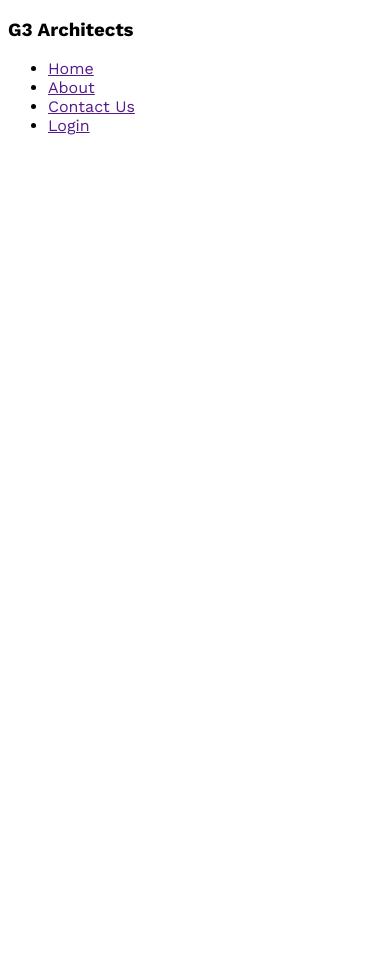
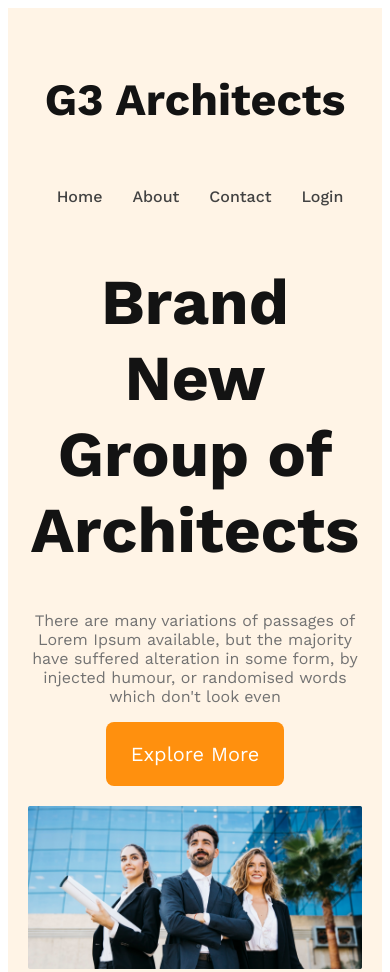
Before and after one commit to aminur-git/g3-architect-website, a plain HTML site: page index.html in a window 390 px wide. Shown: the top 972 px of the page. Before the commit the page ends 844 px from the top, so only its background shows below. Drawn offline with nearby package versions, Linux system fonts and the light colour scheme.

Commit message:
finished the header section with responsive for mobile and medium devices

```diff
--- a/index.html
+++ b/index.html
@@ -1,5 +1,6 @@
 <!DOCTYPE html>
 <html lang="en">
+
 <head>
     <meta charset="UTF-8">
     <meta name="viewport" content="width=device-width, initial-scale=1.0">
@@ -7,18 +8,27 @@
     <link rel="stylesheet" href="styles/style.css">
 
 </head>
+
 <body>
 
     <header>
         <nav>
-            <h3>G3 Architects</h3>
-           <ul>
-            <li><a href="">Home</a></li>
-            <li><a href="">About</a></li>
-            <li><a href="">Contact Us</a></li>
-            <li><a href="">Login</a></li>
-           </ul>
+            <h3 class="nav-title">G3 Architects</h3>
+            <ul>
+                <li><a href="">Home</a></li>
+                <li><a href="">About</a></li>
+                <li><a href="">Contact</a></li>
+                <li><a href="">Login</a></li>
+            </ul>
         </nav>
+        <div class="banner">
+            <div class="banner-content">
+                <h1 class="banner-title">Brand New Group of Architects </h1>
+                <p class="banner-description">There are   many variations of passages of Lorem Ipsum available, but the majority have suffered alteration in some form, by injected humour, or randomised words which don't look even</p>
+                <button class="primary-button">Explore More</button>
+            </div>
+            <img src="images/banner.png" alt="banner">
+        </div>
     </header>
     <main>
 
@@ -27,4 +37,5 @@
 
     </footer>
 </body>
+
 </html>
--- a/styles/style.css
+++ b/styles/style.css
@@ -1,9 +1,108 @@
 /* Work sans font from google font */
 @import url('https://fonts.googleapis.com/css2?family=Work+Sans:ital,wght@0,100..900;1,100..900&display=swap');
 
-
+/* shared styles */
 *{
 
   font-family: "Work Sans";
 
 }
+
+.primary-button{
+    color: #FFFFFF;
+    font-size: 1.25rem;
+    font-weight: 600px;
+    padding: 20px 25px;
+    background-color: #FF900E ;
+    border: none;
+    border-radius: 8px;
+    cursor: pointer;
+
+}
+
+/* header styles */
+header{
+    background-color: rgba(255, 144, 14, 0.1);
+    padding: 50px 240px;
+}
+
+nav{
+    display: flex;
+    justify-content: space-between;
+    align-items: center;
+}
+
+nav > ul{
+    display: flex;
+}
+
+nav li{
+    list-style: none;
+    margin-right: 30px ;
+    font-weight: 500;
+    font-size: 1rem;
+
+}
+
+nav li a{
+    text-decoration: none;
+    color: #424242 ;
+}
+
+.nav-title{
+    color: #131313;
+    font-size: 2.8rem;
+    font-weight: 700;
+}
+
+/* banner styles */
+
+.banner-content{
+    max-width: 800px;
+    text-align: center;
+    margin: 0 auto;
+}
+
+.banner-title{
+    font-size: 4rem;
+    font-weight: 700;
+    color: #131313;
+
+}
+
+.banner-description{
+    color: #727272;
+    font-size: 1rem;
+
+}
+
+.banner img{
+    width: 100%;
+    margin-top: 20px;
+}
+
+
+/* respontive media queries */
+
+/* Mobile devices */
+@media screen and (max-width: 576px) {
+    header{
+        padding: 20px;
+    }
+
+    nav{
+        flex-direction: column;
+    }
+}
+
+/* tablet or medium devices */
+
+@media screen and (min-width: 576px) and (max-width: 960px) {
+    nav{
+        flex-direction: column;
+    }
+
+    header{
+        padding: 50px;
+    }
+}
```
